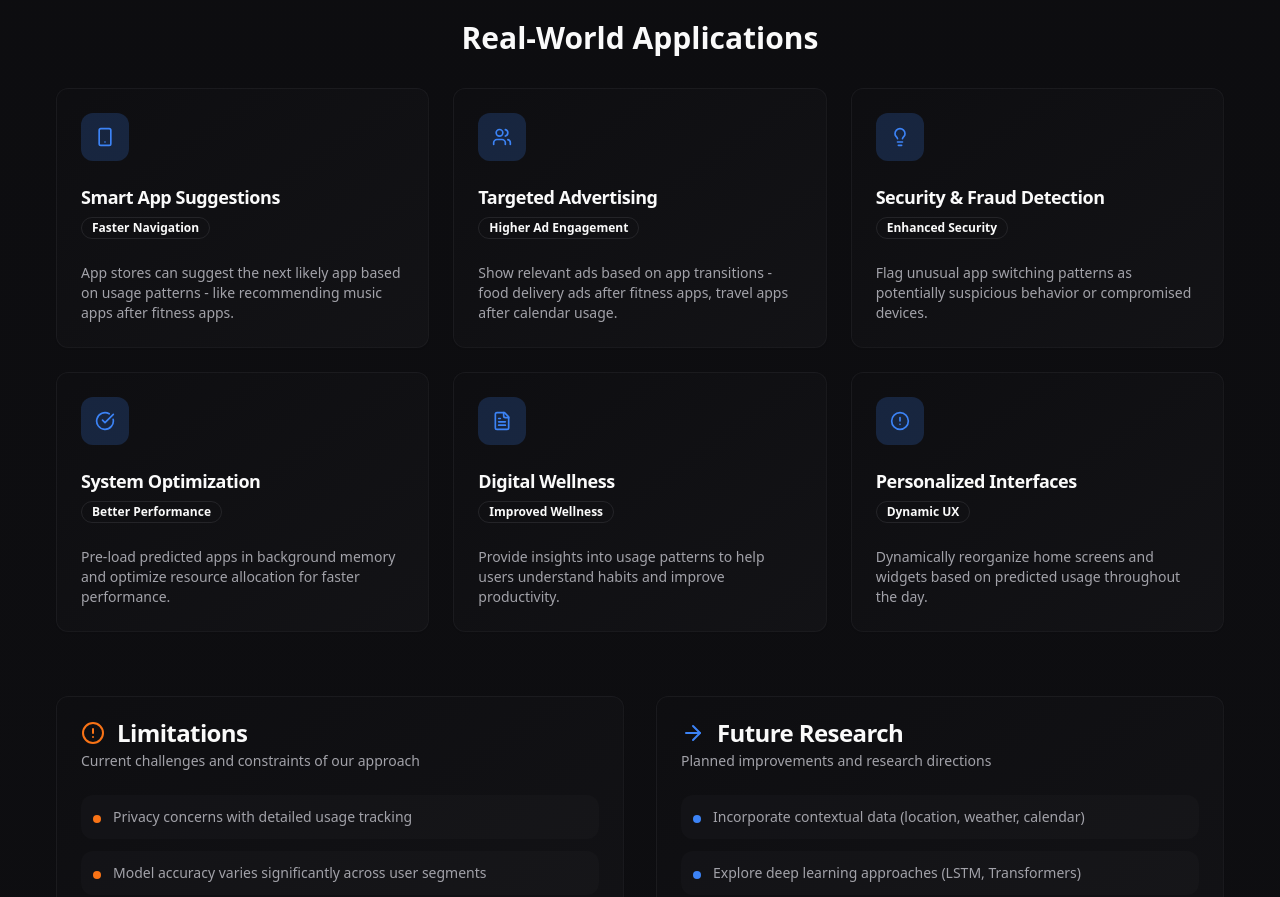
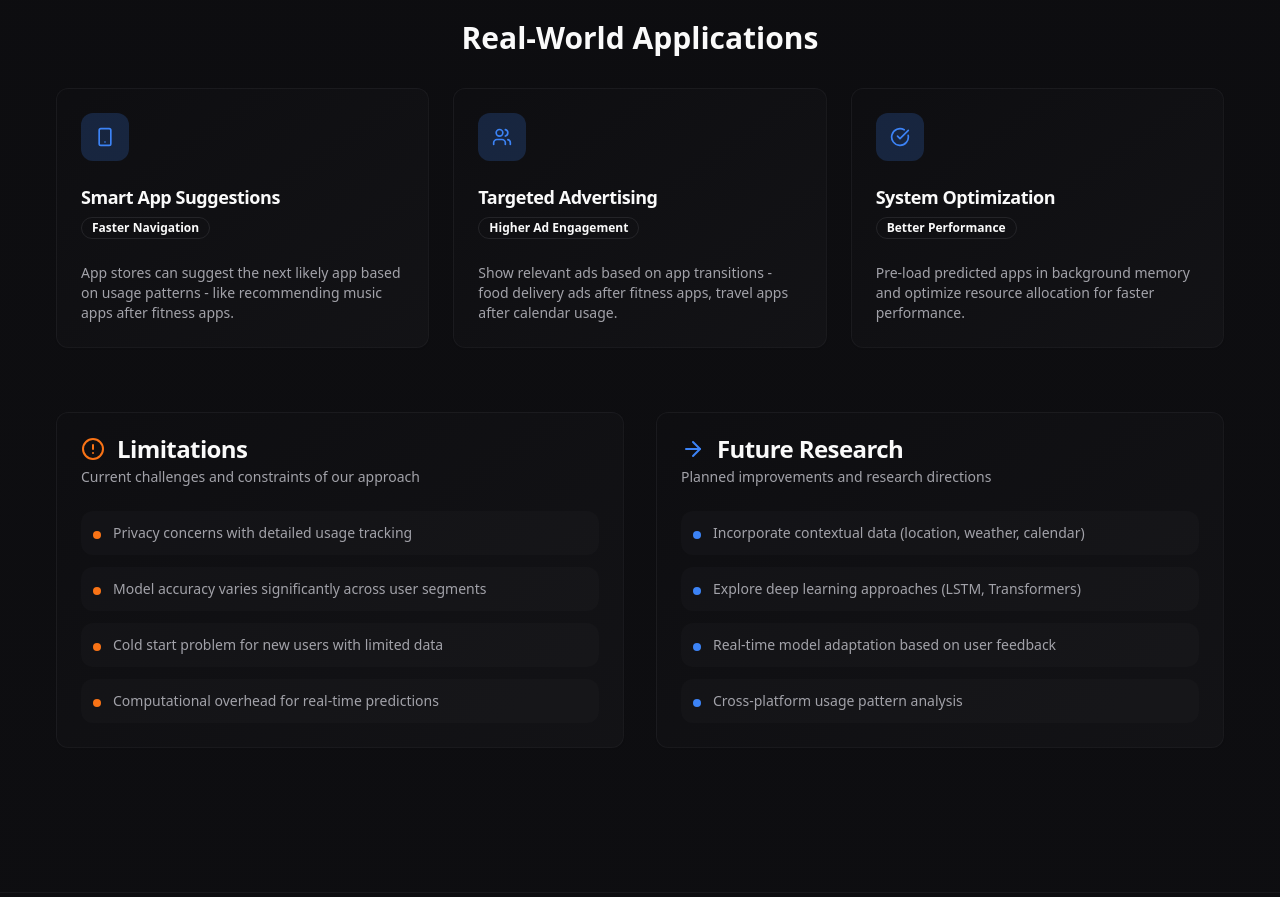
Before and after one commit to ucd25-cosmos-patternseekers/data-sci-final, a React (Vite) app: page / in a window 1280 px wide. Shown: the part 7440-8337 px from the top of the page. Built offline with nearby package versions, Linux system fonts and the light colour scheme.

Commit message:
Remove specific real-world applications
Removed "Security and Fraud Detection", "Digital Wellness", and "Personalized UI/UX" from the real-world applications section.

```diff
--- a/src/components/ConclusionSection.tsx
+++ b/src/components/ConclusionSection.tsx
@@ -27,28 +27,10 @@ const ConclusionSection = () => {
       impact: "Higher Ad Engagement"
     },
     {
-      icon: <Lightbulb className="w-5 h-5" />,
-      title: "Security & Fraud Detection",
-      description: "Flag unusual app switching patterns as potentially suspicious behavior or compromised devices.",
-      impact: "Enhanced Security"
-    },
-    {
       icon: <CheckCircle className="w-5 h-5" />,
       title: "System Optimization",
       description: "Pre-load predicted apps in background memory and optimize resource allocation for faster performance.",
       impact: "Better Performance"
-    },
-    {
-      icon: <FileText className="w-5 h-5" />,
-      title: "Digital Wellness",
-      description: "Provide insights into usage patterns to help users understand habits and improve productivity.",
-      impact: "Improved Wellness"
-    },
-    {
-      icon: <AlertCircle className="w-5 h-5" />,
-      title: "Personalized Interfaces",
-      description: "Dynamically reorganize home screens and widgets based on predicted usage throughout the day.",
-      impact: "Dynamic UX"
     }
   ];
 
```
